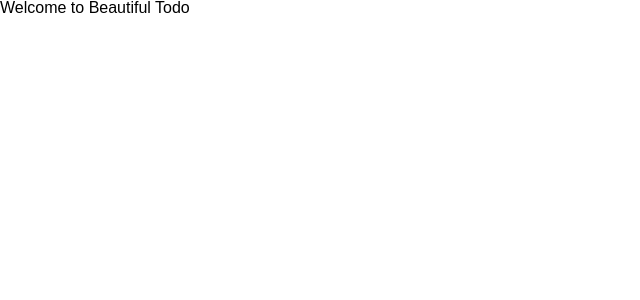
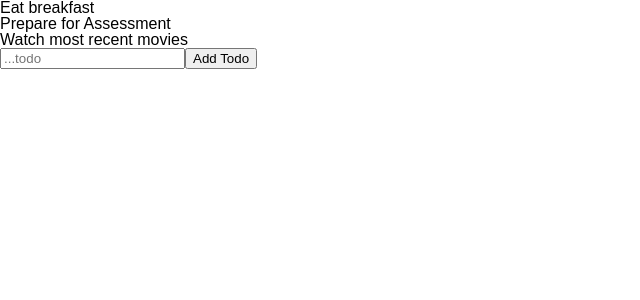
Before and after one commit to andela-hpopoola/idea-box, a React (Create React App) app: page / in a window 1280 px wide. Shown: the top 300 px of the page, without its empty margins (0-640 px from the left). Built offline with nearby package versions, Linux system fonts and the light colour scheme.

Commit message:
Create a working todos

```diff
--- /dev/null
+++ b/src/components/App.jsx
@@ -0,0 +1,79 @@
+import React, { Component } from "react";
+import todos from "./../db/todos";
+import TodoList from "./todo/TodoList";
+import TodoForm from "./todo/TodoForm";
+import Alert from "./common/Alert";
+import Button from "./common/Button";
+
+class App extends Component {
+  constructor(props) {
+    super(props);
+    this.state = { todos, error: "", completed: 0 };
+  }
+
+  clearMessage = () => this.setState({ error: "" });
+
+  addTodo = task => {
+    this.clearMessage();
+    const { todos } = this.state;
+    const taskExists = todos.some(todo => todo.task === task);
+    if (taskExists) {
+      this.setState({ error: "Task Exists" });
+    } else {
+      this.setState({
+        todos: [
+          ...this.state.todos,
+          { task, completed: false, id: Date.now().toString() }
+        ]
+      });
+    }
+  };
+
+  toggleCompletedTodo = id => {
+    let todos = this.state.todos.slice();
+    let completed = this.state.completed;
+    todos = todos.map(todo => {
+      if (todo.id === id) {
+        completed = todo.completed ? completed - 1 : completed + 1;
+        todo.completed = !todo.completed;
+        return todo;
+      } else {
+        return todo;
+      }
+    });
+    this.setState({ todos, completed: completed });
+  };
+
+  handleDeleteTodo = id => {
+    // return a shallow copy of the array
+    let todos = this.state.todos.slice();
+    todos = todos.filter(todo => todo.id !== id);
+    this.setState({ todos });
+  };
+
+  clearCompletedTodos = event => {
+    event.preventDefault();
+    let todos = this.state.todos.slice();
+    todos = todos.filter(todo => !todo.completed);
+    this.setState({ todos });
+  };
+
+  render() {
+    return (
+      <div>
+        <Alert message={this.state.error} />
+        <TodoList
+          toggleCompletedTodo={this.toggleCompletedTodo}
+          deleteTodo={this.handleDeleteTodo}
+          todos={this.state.todos}
+        />
+        <TodoForm value={this.state.todo} submitTodo={this.addTodo} />
+        {!!this.state.completed && (
+          <Button name="Clear Completed" onClick={this.clearCompletedTodos} />
+        )}
+      </div>
+    );
+  }
+}
+
+export default App;
--- /dev/null
+++ b/src/components/common/Alert.jsx
@@ -0,0 +1,8 @@
+import PropTypes from "prop-types";
+const Alert = ({ message }) => message;
+
+Alert.propTypes = {
+  message: PropTypes.string.isRequired
+};
+
+export default Alert;
--- /dev/null
+++ b/src/components/common/Button.jsx
@@ -0,0 +1,15 @@
+import React from "react";
+import PropTypes from "prop-types";
+
+const Button = props => <button onClick={props.onClick}> {props.name} </button>;
+
+Button.propTypes = {
+  name: PropTypes.string.isRequired,
+  onClick: PropTypes.func
+};
+
+Button.defaultProps = {
+  onClick: () => {}
+};
+
+export default Button;
--- /dev/null
+++ b/src/components/todo/Todo.jsx
@@ -0,0 +1,29 @@
+import React from "react";
+import PropTypes from "prop-types";
+
+const Todo = props => {
+  return (
+    <div
+      style={props.todo.completed ? { textDecoration: "line-through" } : null}
+    >
+      <span onClick={() => props.toggleCompletedTodo(props.todo.id)}>
+        {props.todo.task}
+      </span>{" "}
+      {props.todo.completed && (
+        <span onClick={() => props.deleteTodo(props.todo.id)}>X Delete</span>
+      )}
+    </div>
+  );
+};
+
+Todo.propTypes = {
+  deleteTodo: PropTypes.func.isRequired,
+  toggleCompletedTodo: PropTypes.func.isRequired,
+  todo: PropTypes.shape({
+    completed: PropTypes.bool.isRequired,
+    id: PropTypes.string.isRequired,
+    task: PropTypes.string.isRequired
+  })
+};
+
+export default Todo;
--- /dev/null
+++ b/src/components/todo/TodoForm.jsx
@@ -0,0 +1,40 @@
+import React, { Component } from "react";
+import PropTypes from "prop-types";
+
+class TodoForm extends Component {
+  state = {
+    todo: ""
+  };
+
+  handleSubmit = event => {
+    event.preventDefault();
+    const { todo } = this.state;
+    todo && this.props.submitTodo(this.state.todo);
+  };
+
+  handleChange = event => {
+    console.log(event.target.value);
+    this.setState({ [event.target.name]: event.target.value });
+  };
+
+  render() {
+    return (
+      <form>
+        <input
+          onChange={this.handleChange}
+          type="text"
+          name="todo"
+          value={this.state.todo}
+          placeholder="...todo"
+        />
+        <button onClick={this.handleSubmit}>Add Todo</button>
+      </form>
+    );
+  }
+}
+
+TodoForm.propTypes = {
+  submitTodo: PropTypes.func.isRequired
+};
+
+export default TodoForm;
--- /dev/null
+++ b/src/components/todo/TodoList.jsx
@@ -0,0 +1,30 @@
+import React from "react";
+import PropTypes from "prop-types";
+import Todo from "./Todo";
+
+const TodoList = props => {
+  return (
+    <div>
+      {props.todos.map(todo => (
+        <Todo
+          deleteTodo={props.deleteTodo}
+          toggleCompletedTodo={props.toggleCompletedTodo}
+          key={todo.id}
+          todo={todo}
+        />
+      ))}
+    </div>
+  );
+};
+
+TodoList.propTypes = {
+  deleteTodo: PropTypes.func.isRequired,
+  toggleCompletedTodo: PropTypes.func.isRequired,
+  todo: PropTypes.shape({
+    complete: PropTypes.bool.isRequired,
+    id: PropTypes.string.isRequired,
+    task: PropTypes.string.isRequired
+  })
+};
+
+export default TodoList;
--- /dev/null
+++ b/src/db/todos.js
@@ -0,0 +1,19 @@
+const todos = [
+  {
+    id: "todo-1",
+    task: "Eat breakfast",
+    completed: false
+  },
+  {
+    id: "todo-2",
+    task: "Prepare for Assessment",
+    completed: false
+  },
+  {
+    id: "todo-3",
+    task: "Watch most recent movies",
+    completed: false
+  }
+];
+
+export default todos;
--- a/src/index.js
+++ b/src/index.js
@@ -2,9 +2,6 @@ import React from "react";
 import ReactDOM from "react-dom";
 import "reset-css";
 import "./index.css";
-
-const App = () => {
-  return "Welcome to Beautiful Todo";
-};
+import App from "./components/App";
 
 ReactDOM.render(<App />, document.getElementById("root"));
```
